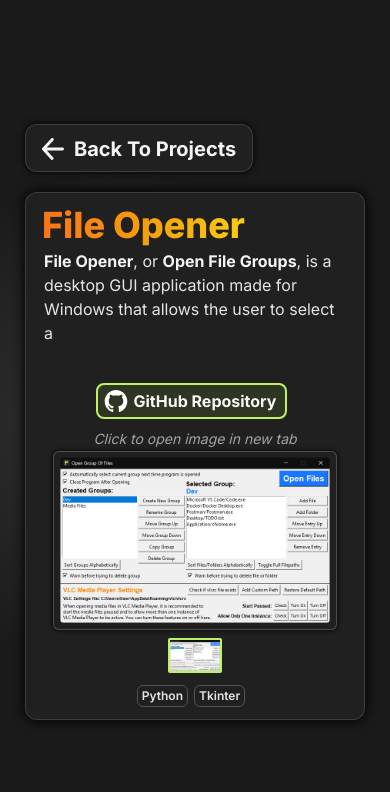
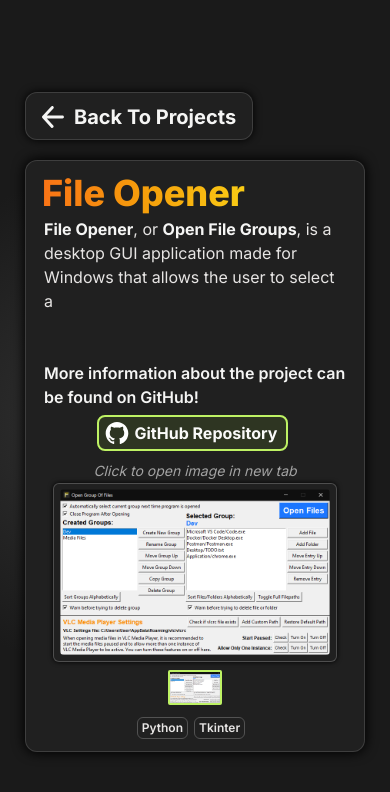
Before and after one commit to vik-ma/portfolio, a Next.js app: page /projects/file-opener in a window 390 px wide. Shown: the top 792 px of the page. Built offline with nearby package versions, Linux system fonts and the light colour scheme.

Commit message:
Added text about more project information on GitHub

```diff
--- a/app/components/ProjectPage.tsx
+++ b/app/components/ProjectPage.tsx
@@ -9,10 +9,14 @@ export default function ProjectPage({ project }: ProjectProps) {
       <div className="flex flex-col justify-between">
         <div className="flex flex-col min-[871px]:flex-row min-[871px]:space-x-6 justify-between mb-2">
           <div className="flex flex-col justify-between">
-            <div className="mb-2 md:mb-none text-stone-200">
+            <div className="mb-0.5 text-stone-200">
               {project?.fullDescription}
+              <br />
+              <p className="font-semibold text-stone-100">
+                More information about the project can be found on GitHub!
+              </p>
             </div>
-            <div className="flex justify-center min-[871px]:justify-normal mt-1.5 min-[871px]:mt-0.5 -ml-0.5 mb-2.5 min-[871px]:mb-0">
+            <div className="flex justify-center min-[871px]:justify-normal mt-1 min-[871px]:mt-0.5 min-[871px]:-ml-0.5 mb-2.5 min-[871px]:mb-0">
               <a
                 href={project?.githubLink}
                 target="_blank"
```
